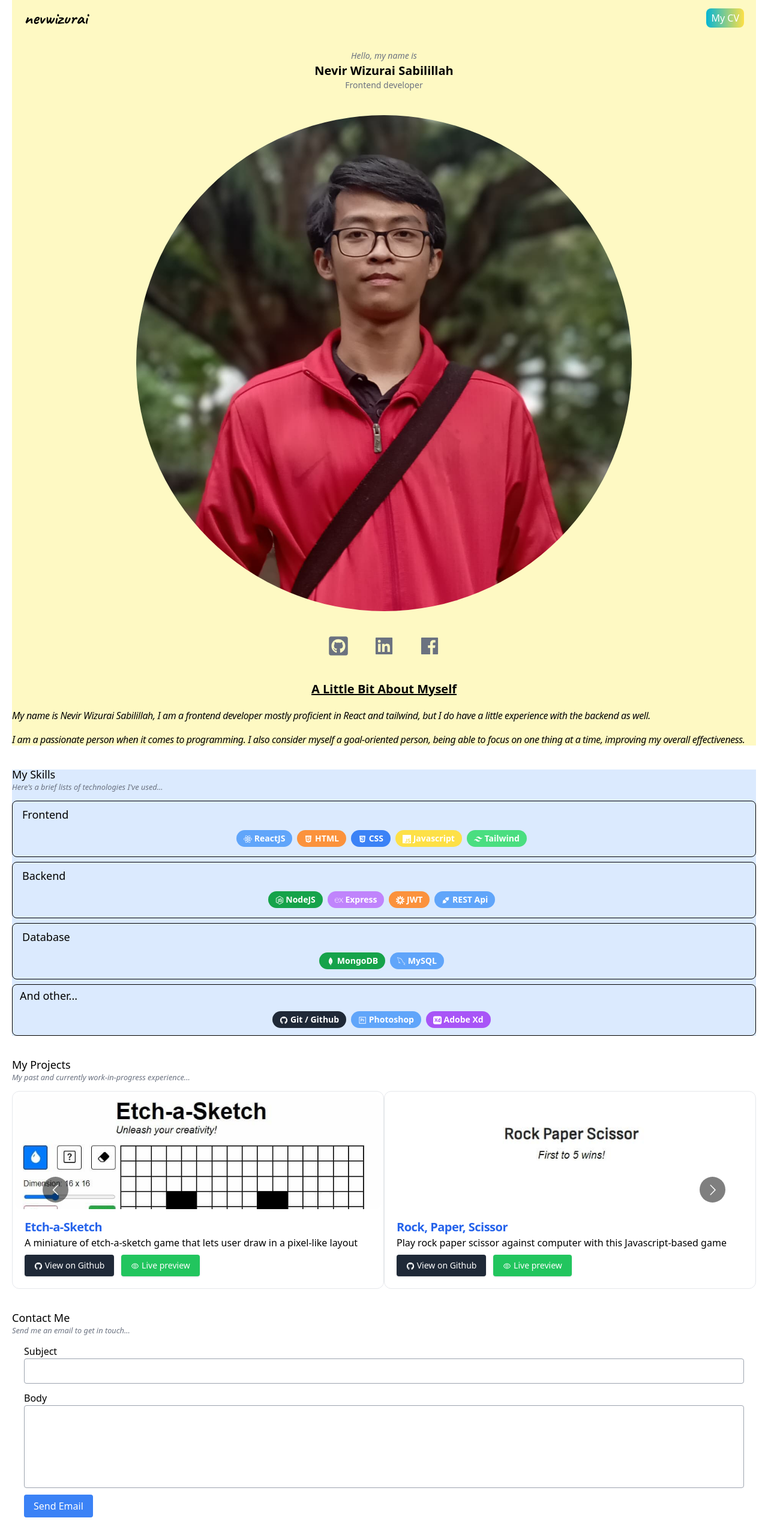
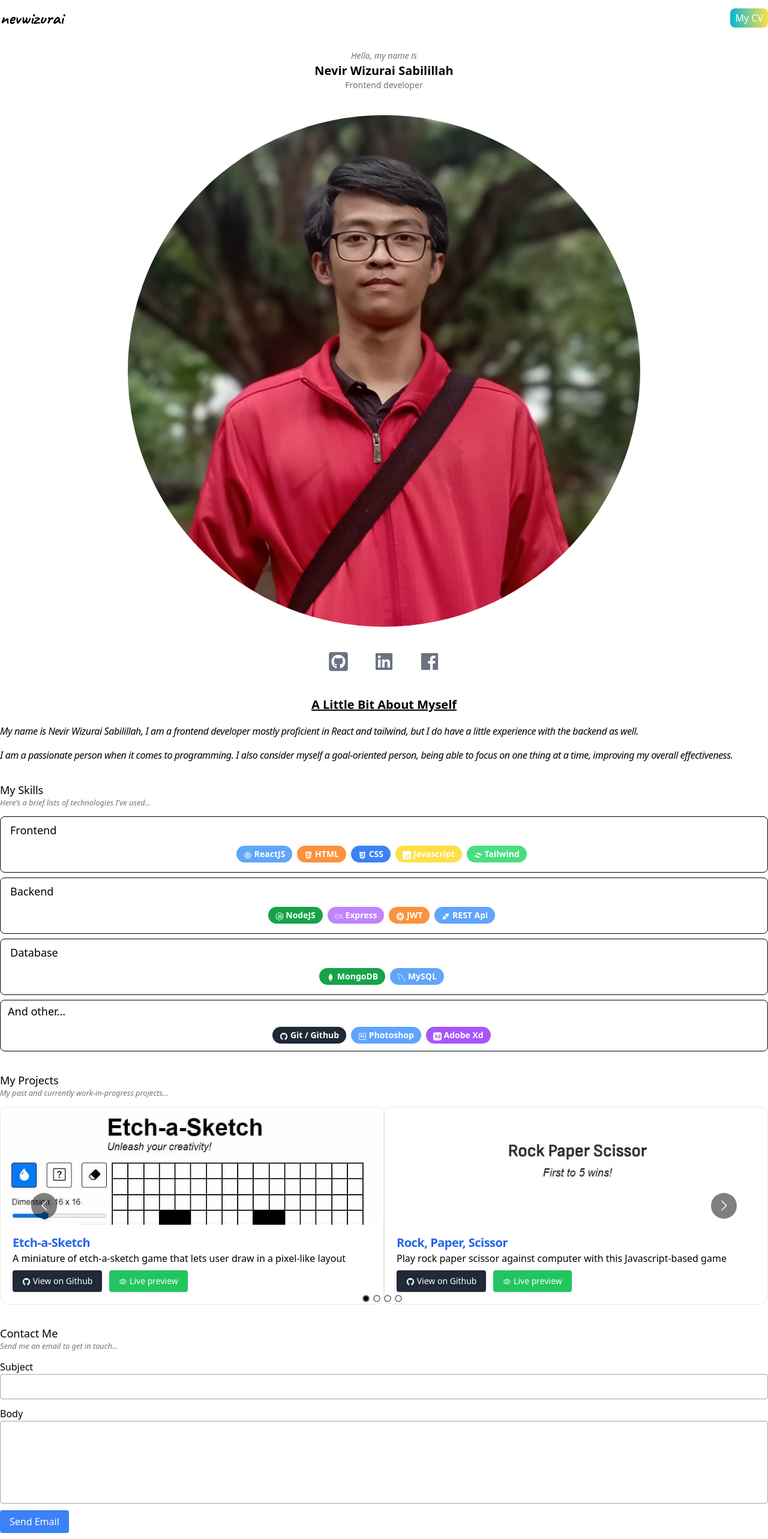
Before and after one commit to nevwizurai/portofolio, a React (Vite) app: page / in a window 1280 px wide. Shown: the top 2566 px of the page at 60% size. Built offline with nearby package versions, Linux system fonts and the light colour scheme.

Commit message:
resetting each sections padding

```diff
--- a/src/App.jsx
+++ b/src/App.jsx
@@ -6,7 +6,7 @@ import Skill from "./components/Skill.section";
 
 const App = () => {
   return (
-    <main className="flex flex-col gap-y-10 px-5">
+    <main className="flex flex-col gap-y-10">
       <Home />
       <Skill />
       <Project />
--- a/src/components/Contact.section.jsx
+++ b/src/components/Contact.section.jsx
@@ -11,7 +11,7 @@ const Contact = () => {
         <small className="italic text-gray-500 leading-1">Send me an email to get in touch...</small>
       </div>
 
-      <div className="px-5">
+      <div className="">
         <label className="block" htmlFor="subject">
           Subject
         </label>
--- a/src/components/Home.section.jsx
+++ b/src/components/Home.section.jsx
@@ -5,10 +5,10 @@ import { AiFillLinkedin, AiFillFacebook } from "react-icons/ai";
 
 const Home = () => {
   return (
-    <section className="bg-yellow-100">
+    <section>
       {/* Navbar */}
       <nav>
-        <div className="flex justify-between items-center py-3 px-5">
+        <div className="flex justify-between items-center py-3">
           <h1 className="font-caveat text-3xl font-bold">nevwizurai</h1>
           <a
             className="transition hover:scale-110 ease-linear bg-gradient-to-r hover:from-blue-700 from-cyan-500 to-yellow-300 px-2 py-1 rounded-lg text-white font-medium"
--- a/src/components/Project.section.jsx
+++ b/src/components/Project.section.jsx
@@ -37,19 +37,12 @@ const Project = () => {
     <section className="">
       <div className="mb-3">
         <h2 className="font-medium text-lg leading-4">My Projects</h2>
-        <small className="italic text-gray-500">My past and currently work-in-progress experience...</small>
+        <small className="italic text-gray-500">My past and currently work-in-progress projects...</small>
       </div>
 
       {/* Cards container */}
       <div>
-        <Carousel
-          responsive={responsive}
-          infinite={true}
-          autoPlay={true}
-          autoPlaySpeed={6000}
-          containerClass="carousel-container"
-          itemClass="carousel-item-padding-40-px"
-        >
+        <Carousel responsive={responsive} infinite={true} autoPlay={true} autoPlaySpeed={6000} showDots={true}>
           <Item
             image={img1}
             name="Etch-a-Sketch"
--- a/src/components/Skill.section.jsx
+++ b/src/components/Skill.section.jsx
@@ -7,7 +7,7 @@ import { GrMysql } from "react-icons/gr";
 
 const Skill = () => {
   return (
-    <section className="bg-blue-100">
+    <section>
       <div className="mb-3">
         <h2 className="font-medium text-lg leading-4">My Skills</h2>
         <small className="italic text-gray-500">Here's a brief lists of technologies I've used...</small>
```
